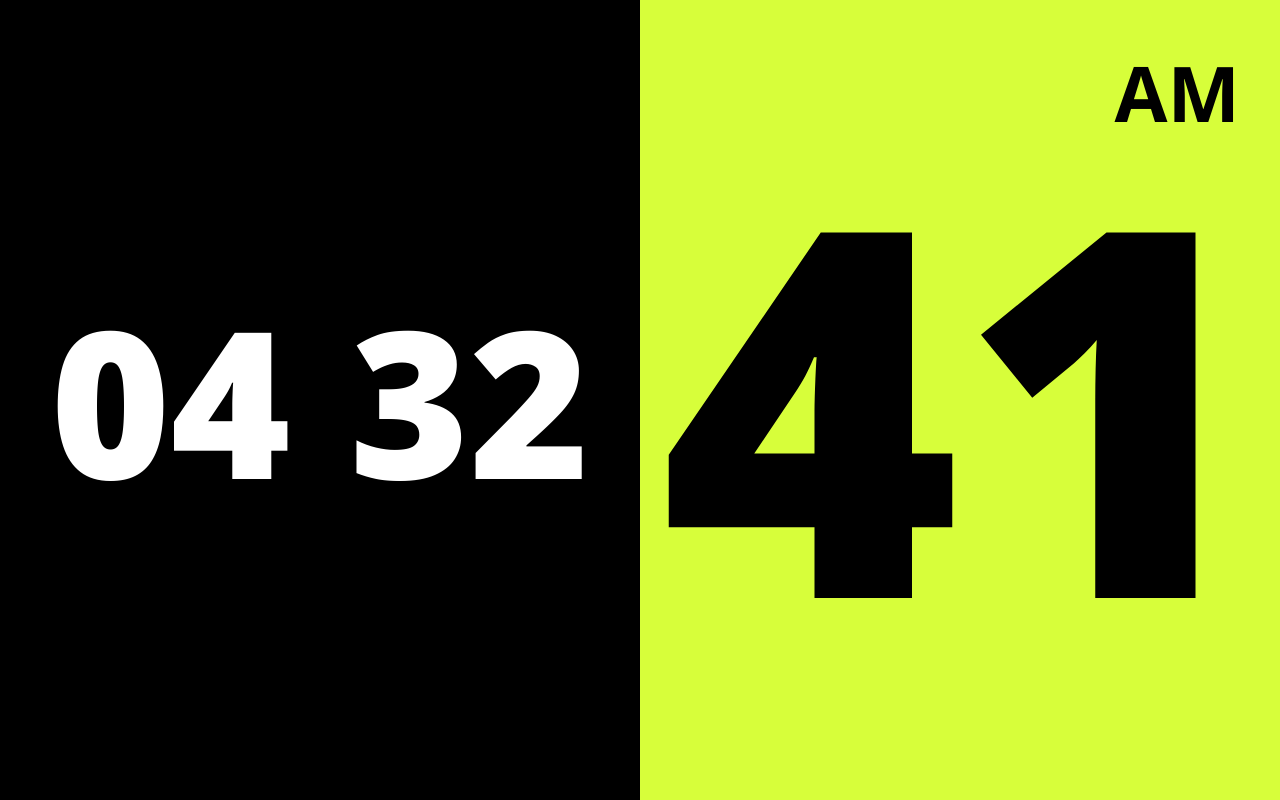
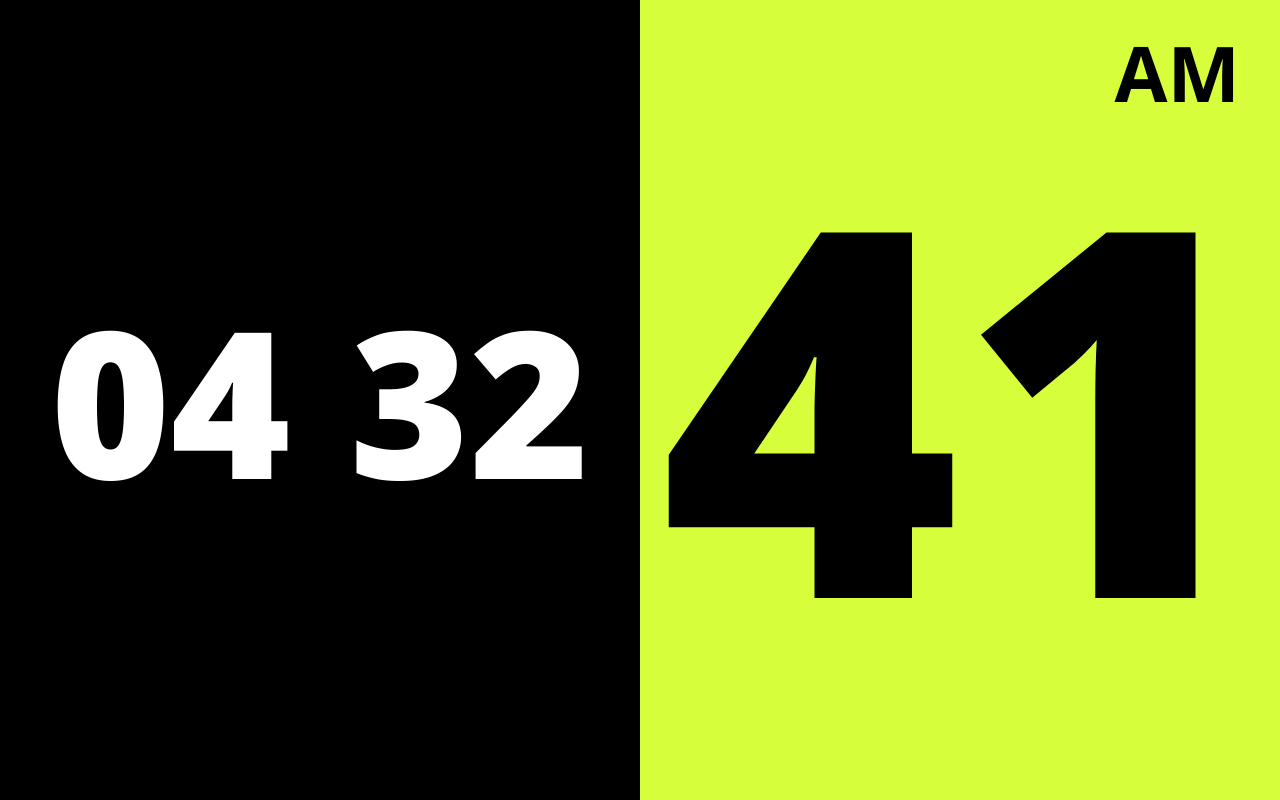
Before and after one commit to iDharun7/iDigitalClock, a plain HTML site: page index.html in a window 1280 px wide. Drawn offline with nearby package versions, Linux system fonts and the light colour scheme.

Commit message:
updated
successfully updated

```diff
--- a/style.css
+++ b/style.css
@@ -44,7 +44,7 @@ section
 #ampm
 {
 	position: absolute;
-	top: 40px;
+	top: 20px;
 	right: 40px;
 	color: #000;
 	font-size: 6vw;
```
